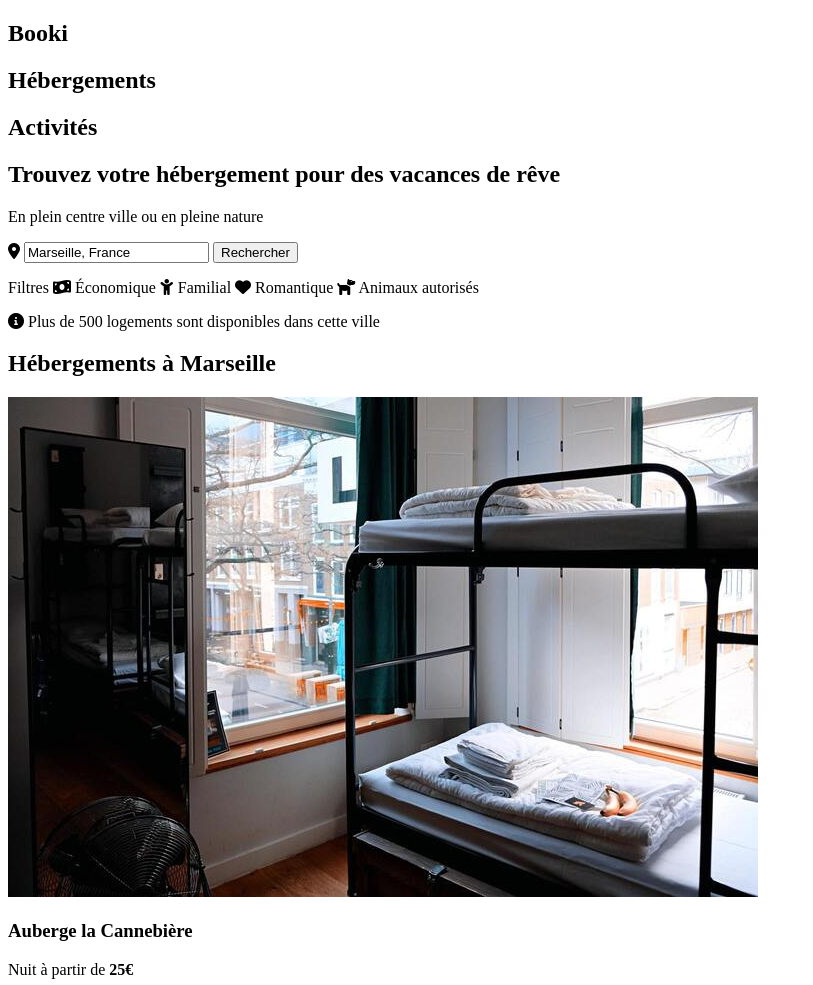
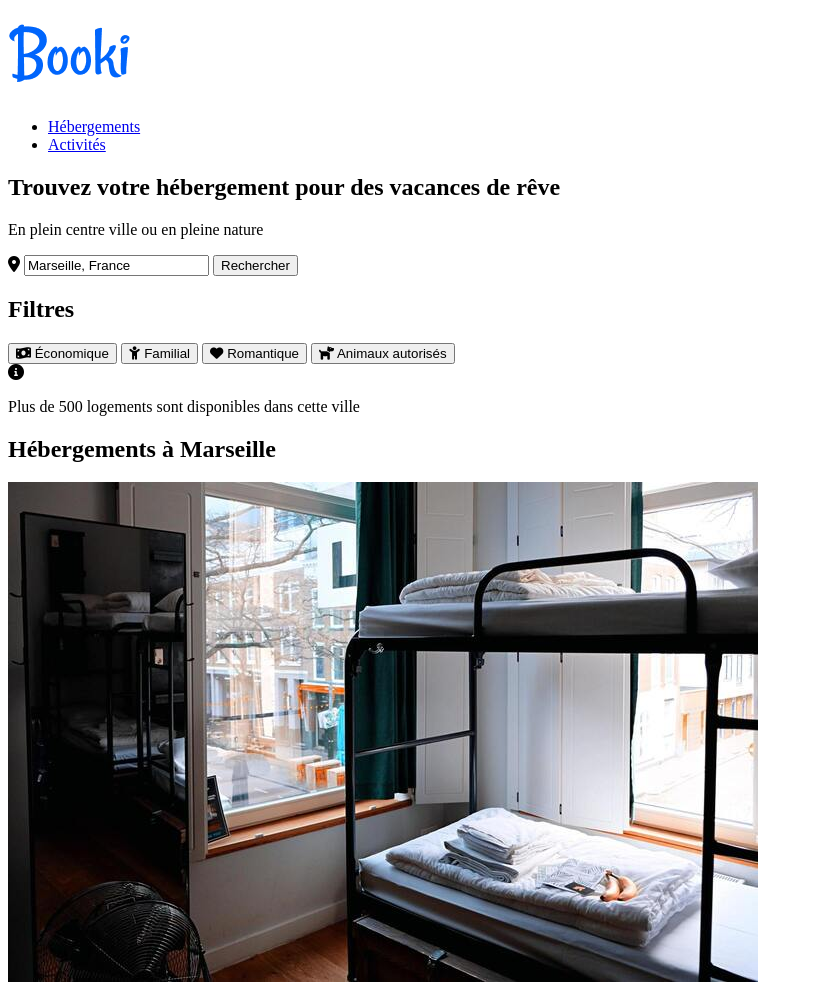
Before and after one commit to NikitaV24/Projet2-booki, a plain HTML site: page index.html in a window 1280 px wide. Shown: the top 985 px of the page, without its empty margins (0-813 px from the left). Drawn offline with Linux system fonts and the light colour scheme.

Commit message:
html fini

```diff
--- a/index.html
+++ b/index.html
@@ -18,20 +18,16 @@
         <header class="header">
 
             <nav class="navigation">
-                <div class="title">
-                    <h1>Booki</h1>
-                </div>
-                <div class="nav-hosting">
-                    <h2>Hébergements</h2>
-                </div>
-                <div class="nav-activities">
-                    <h2>Activités</h2>
-                </div>
+                <a class="navigation-logo" href="#"><img src="/images/logo/Booki.png" alt="logo Booki"></a>
+                <ul>
+                    <li><a class="navigation-link" href="#">Hébergements</a></li>
+                    <li><a class="navigation-link" href="#">Activités</a></li>
+                </ul>
             </nav>
 
             <section class="search">
                 <div class="search-title">
-                    <h2>Trouvez votre hébergement pour des vacances de rêve</h2>
+                    <h1>Trouvez votre hébergement pour des vacances de rêve</h1>
                     <p>En plein centre ville ou en pleine nature</p>
                 </div>
 
@@ -42,18 +38,29 @@
                 </div>
 
                 <div class="search-filtres">
-                    <p>Filtres
-                    <i class="fa-solid fa-money-bill-wave"></i> Économique
-                    <i class="fa-solid fa-child"></i> Familial
-                    <i class="fa-solid fa-heart"></i> Romantique
-                    <i class="fa-solid fa-dog"></i> Animaux autorisés
-                    </p>
+                    <h2>Filtres</h2>
+                    <button>
+                        <i class="fa-solid fa-money-bill-wave"></i>
+                        <span>Économique</span>
+                    </button>
+                    <button>
+                        <i class="fa-solid fa-child"></i>
+                        <span>Familial</span>
+                    </button>
+                    <button>
+                        <i class="fa-solid fa-heart"></i>
+                        <span>Romantique</span>
+                    </button>
+                    <button>
+                        <i class="fa-solid fa-dog"></i>
+                        <span>Animaux autorisés</span>
+                    </button>
 
                 </div>
 
                 <div class="infos">
                     <i class="fa-solid fa-circle-info"></i>
-                    Plus de 500 logements sont disponibles dans cette ville
+                    <p>Plus de 500 logements sont disponibles dans cette ville</p>
                 </div>
             </section>
 
@@ -230,18 +237,15 @@
         <h2>Activités à Marseille</h2>
         <div class="activities-cards">
             <a class="vp">
-                <img src="images/activites/4_small/reno-laithienne-QUgJhdY5Fyk-unsplash.jpg"
-                    alt="vieux port">
+                <img src="images/activites/4_small/reno-laithienne-QUgJhdY5Fyk-unsplash.jpg" alt="vieux port">
                 <h3>Vieux Port</h3>
             </a>
             <a class="fort">
-                <img src="images/activites/4_small/paul-hermann-QFTrLdQIRhI-unsplash.jpg"
-                    alt="fort de pomègues">
+                <img src="images/activites/4_small/paul-hermann-QFTrLdQIRhI-unsplash.jpg" alt="fort de pomègues">
                 <h3>Fort de Pomègues</h3>
             </a>
             <a class="frioul">
-                <img src="images/activites/4_small/kevin-hikari-rV_Qd1l-VXg-unsplash.jpg"
-                    alt="îles du frioul">
+                <img src="images/activites/4_small/kevin-hikari-rV_Qd1l-VXg-unsplash.jpg" alt="îles du frioul">
                 <h3>Îles du frioul</h3>
             </a>
             <a class="calanques">
@@ -250,13 +254,11 @@
                 <h3>Parc National des Calanques</h3>
             </a>
             <a class="notre-dame">
-                <img src="images/activites/4_small/florian-wehde-xW9e8gdotxI-unsplash.jpg"
-                    alt="notre-dame-de-la-garde">
+                <img src="images/activites/4_small/florian-wehde-xW9e8gdotxI-unsplash.jpg" alt="notre-dame-de-la-garde">
                 <h3>Notre-Dame-de-la-Garde</h3>
             </a>
             <a class="parc">
-                <img src="images/activites/4_small/lena-paulin-wH2-EJoDcV0-unsplash.jpg"
-                    alt="parc longchamp">
+                <img src="images/activites/4_small/lena-paulin-wH2-EJoDcV0-unsplash.jpg" alt="parc longchamp">
                 <h3>Parc Longchamp</h3>
             </a>
         </div>
```
